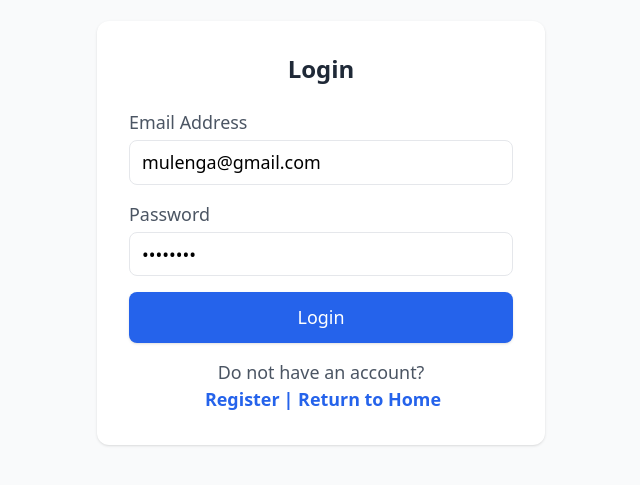
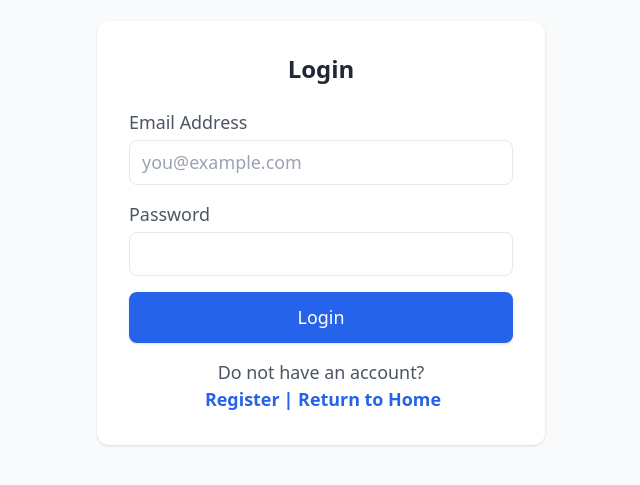
Before and after one commit to simycodes/scripture-thought-api, a React (Vite) app in the folder client-frontend/: page /login in a window 1280 px wide. Shown: the part 167-652 px from the top of the page, without its empty margins (319-959 px from the left). Built offline with nearby package versions, Linux system fonts and the light colour scheme.

Commit message:
removal of default email & password on login pass used in prod

```diff
--- a/client-frontend/src/pages/Login.jsx
+++ b/client-frontend/src/pages/Login.jsx
@@ -37,7 +37,6 @@ const Login = () => {
               name="email"
               className="w-full border px-3 py-2 rounded-lg focus:outline-none focus:ring"
               placeholder="you@example.com"
-              defaultValue={"mulenga@gmail.com"}
               required
             />
           </div>
@@ -48,7 +47,6 @@ const Login = () => {
             <input
               type="password"
               name="password"
-              defaultValue={"pass1234"}
               className="w-full border px-3 py-2 rounded-lg focus:outline-none focus:ring"
               required
             />
```
